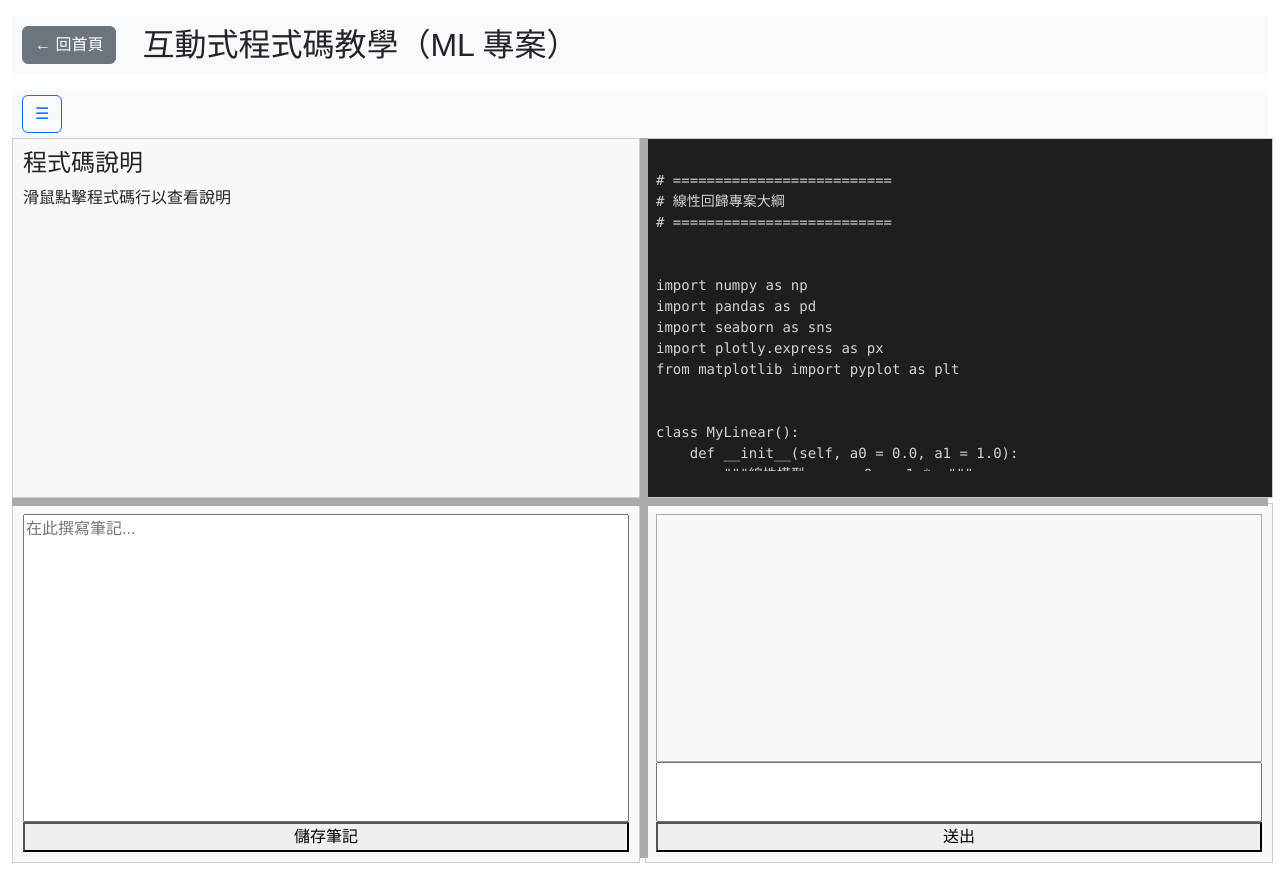
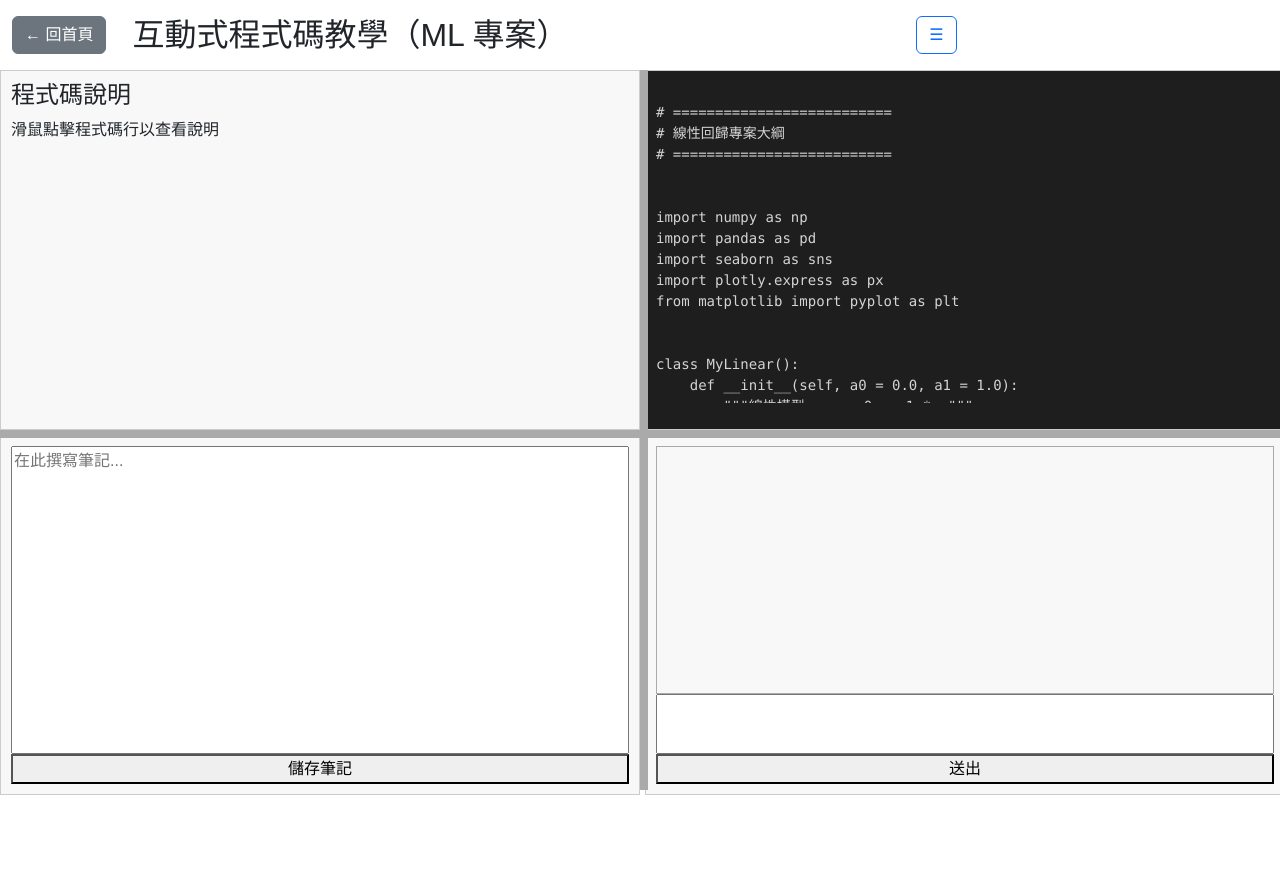
Before and after one commit to xiaoyao3312/Web_Learning_Model, a Flask app: page /ml in a window 1280 px wide. After the commit the page ends 795 px from the top, so only its background shows below. Run offline with Flask 3, Linux system fonts and the light colour scheme.

Commit message:
動畫更新 拖曳完成

```diff
--- a/static/css/ML_html.css
+++ b/static/css/ML_html.css
@@ -1,7 +1,8 @@
 html, body { margin:0; padding:0; font-family:Arial,sans-serif; height:100%; user-select:none; }
 
-.header-row { display:flex; align-items:center; gap:10px; padding:10px; background:#f8f9fa; }
-.top-bar { display:flex; align-items:center; padding:5px 10px; background:#f8f9fa; overflow:hidden; }
+.container-fluid.d-flex { gap:10px; flex-wrap:wrap; align-items:center; }
+.header-row { display:flex; align-items:center; gap:10px; }
+.top-bar { display:flex; align-items:center; overflow:hidden; }
 .top-bar .icon-btn { margin-right:10px; }
 .project-btn-container { display:flex; gap:5px; overflow-x:auto; max-height:0; opacity:0; transition:all 0.3s ease; }
 .project-btn-container.show { max-height:100px; opacity:1; }
@@ -17,7 +18,7 @@ html, body { margin:0; padding:0; font-family:Arial,sans-serif; height:100%; use
   gap: 5px;
   height: calc(100vh - 80px);
   position: relative;
-  transition: grid-template-rows 0.2s, grid-template-columns 0.2s;
+  transition: grid-template-rows 0.1s linear, grid-template-columns 0.1s linear; /* 快速動畫 */
 }
 
 .panel {
@@ -29,45 +30,25 @@ html, body { margin:0; padding:0; font-family:Arial,sans-serif; height:100%; use
   flex-direction: column;
 }
 
-/* 右上程式碼區 */
 .right-top { background-color: #1e1e1e; color: #d4d4d4; font-family: monospace; }
-
-/* 左下筆記區 */
 .left-bottom textarea { width:100%; height:calc(100% - 30px); resize:none; }
-
-/* 右下 ChatGPT */
 .right-bottom { display:flex; flex-direction:column; }
 .right-bottom .chat-display { flex:1; border:1px solid #aaa; overflow-y:auto; }
 .right-bottom textarea { width:100%; height:60px; resize:none; }
 
-/* 水平拖拉桿 */
+/* 拖拉桿 */
+.horizontal-resizer, .vertical-resizer {
+  background:#aaa; z-index:10; transition: all 0.1s linear;
+}
 .horizontal-resizer {
-  position: absolute;
-  height: 8px;
-  width: 100%;
-  background: #aaa;
-  cursor: row-resize;
-  z-index: 10;
-  transition: background 0.2s, height 0.2s;
+  position:absolute; height:8px; width:100%; cursor:row-resize;
 }
-
-/* 垂直拖拉桿 */
 .vertical-resizer {
-  position: absolute;
-  width: 8px;
-  height: 100%;
-  background: #aaa;
-  cursor: col-resize;
-  z-index: 10;
-  transition: background 0.2s, width 0.2s;
+  position:absolute; width:8px; height:100%; cursor:col-resize;
 }
-
-/* 拖拉動畫 */
-.horizontal-resizer.dragging { background:#ff9800; height:12px; }
-.vertical-resizer.dragging { background:#ff9800; width:12px; }
-
-/* 拖拉時取消 grid 過渡，避免殘影 */
-.four-panel-container.dragging { transition: none !important; }
+.horizontal-resizer.dragging { background:#ff9800; height:12px; transition:none; }
+.vertical-resizer.dragging { background:#ff9800; width:12px; transition:none; }
+.four-panel-container.dragging { transition:none !important; }
 
 /* 程式碼行高亮 */
 .code-line { padding:2px 5px; cursor:pointer; }
--- a/static/js/ML_project_runner.js
+++ b/static/js/ML_project_runner.js
@@ -2,7 +2,6 @@ import { ML_projects as projects } from "./ML_project_loader.js";
 
 let currentProject = 1;
 
-// 渲染程式碼
 function renderProject(id){
   const codeArea = document.getElementById("codeContent");
   const desc = document.getElementById("description");
@@ -34,7 +33,6 @@ function renderProject(id){
 }
 renderProject(currentProject);
 
-// 專案切換
 document.querySelectorAll(".project-btn").forEach(btn=>{
   btn.addEventListener("click", ()=>{
     currentProject = btn.dataset.id;
@@ -42,12 +40,10 @@ document.querySelectorAll(".project-btn").forEach(btn=>{
   });
 });
 
-// Top-bar toggle
 document.getElementById("toggleBtn").addEventListener("click", ()=>{
   document.getElementById("projectBtns").classList.toggle("show");
 });
 
-// 筆記儲存
 document.getElementById('saveNotesBtn').addEventListener('click', ()=>{
   const notes = document.getElementById('userNotes').value;
   const blob = new Blob([notes], {type:'text/plain'});
@@ -58,7 +54,6 @@ document.getElementById('saveNotesBtn').addEventListener('click', ()=>{
   URL.revokeObjectURL(link.href);
 });
 
-// ChatGPT 假回覆
 document.getElementById('sendChatBtn').addEventListener('click', ()=>{
   const input = document.getElementById('chatInput').value;
   if(!input) return;
@@ -81,10 +76,9 @@ const container = document.getElementById("fourPanel");
 const hResizer = document.getElementById("hResizer");
 const vResizer = document.getElementById("vResizer");
 
-let isDraggingH = false;
-let isDraggingV = false;
-let rowPercent = 50;
-let colPercent = 50;
+let isDraggingH = false, isDraggingV = false;
+let rowPercent = 50, colPercent = 50;
+const minPercent = 10, maxPercent = 90;
 
 function updateHResizer() { hResizer.style.top = rowPercent + "%"; }
 function updateVResizer() { vResizer.style.left = colPercent + "%"; }
@@ -100,8 +94,9 @@ document.addEventListener("mousemove", e=>{
   if(!isDraggingH) return;
   const rect = container.getBoundingClientRect();
   let y = e.clientY - rect.top;
-  y = Math.max(50, Math.min(y, rect.height-50));
   rowPercent = (y/rect.height)*100;
+  if(rowPercent < minPercent) rowPercent = minPercent;
+  if(rowPercent > maxPercent) rowPercent = maxPercent;
   container.style.gridTemplateRows = `${rowPercent}% ${100-rowPercent}%`;
   updateHResizer();
 });
@@ -125,8 +120,9 @@ document.addEventListener("mousemove", e=>{
   if(!isDraggingV) return;
   const rect = container.getBoundingClientRect();
   let x = e.clientX - rect.left;
-  x = Math.max(50, Math.min(x, rect.width-50));
   colPercent = (x/rect.width)*100;
+  if(colPercent < minPercent) colPercent = minPercent;
+  if(colPercent > maxPercent) colPercent = maxPercent;
   container.style.gridTemplateColumns = `${colPercent}% ${100-colPercent}%`;
   updateVResizer();
 });
@@ -139,6 +135,6 @@ document.addEventListener("mouseup", e=>{
   document.body.style.cursor = "default";
 });
 
-// 初始化位置
+// 初始化拖拉桿位置
 updateHResizer();
 updateVResizer();
--- a/templates/ml.html
+++ b/templates/ml.html
@@ -9,18 +9,20 @@
 </head>
 <body>
 
-<div class="container-fluid py-3">
-  <div class="header-row d-flex align-items-center mb-3">
+<div class="container-fluid py-3 d-flex flex-wrap align-items-start gap-2">
+  <!-- Header 與 Top-bar 同行 -->
+  <div class="header-row d-flex align-items-center flex-grow-1">
     <a href="/" class="btn btn-secondary me-3">← 回首頁</a>
     <h2 class="m-0">互動式程式碼教學（ML 專案）</h2>
   </div>
 
-  <div class="top-bar" id="topBar">
+  <div class="top-bar d-flex align-items-center">
     <button class="icon-btn btn btn-outline-primary" id="toggleBtn">☰</button>
     <div class="project-btn-container" id="projectBtns">
       <button class="project-btn btn btn-outline-primary" data-id="1">linear_regression <br> 線性迴歸</button>
       <button class="project-btn btn btn-outline-primary" data-id="2">專案 2</button>
       <button class="project-btn btn btn-outline-primary" data-id="3">專案 3</button>
+    </div>
   </div>
 </div>
 
@@ -46,7 +48,6 @@
   <div id="hResizer" class="horizontal-resizer"></div>
   <div id="vResizer" class="vertical-resizer"></div>
 </div>
-</div>
 
 <script type="module" src="{{ url_for('static', filename='js/ML_project_runner.js') }}"></script>
 </body>
```
Lines whose indentation alone changed are shown as unchanged.
